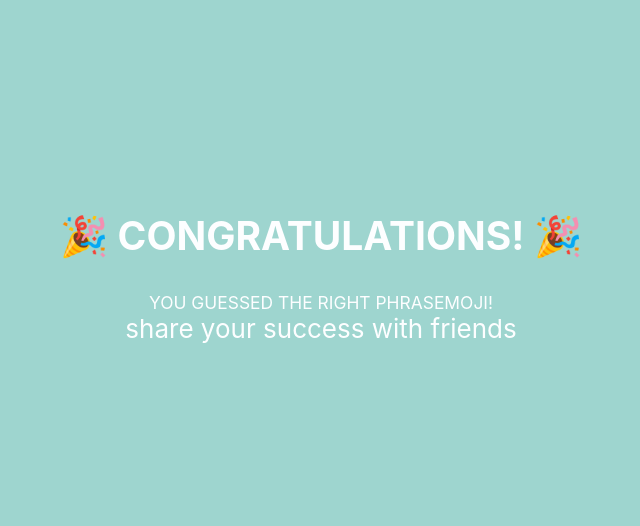
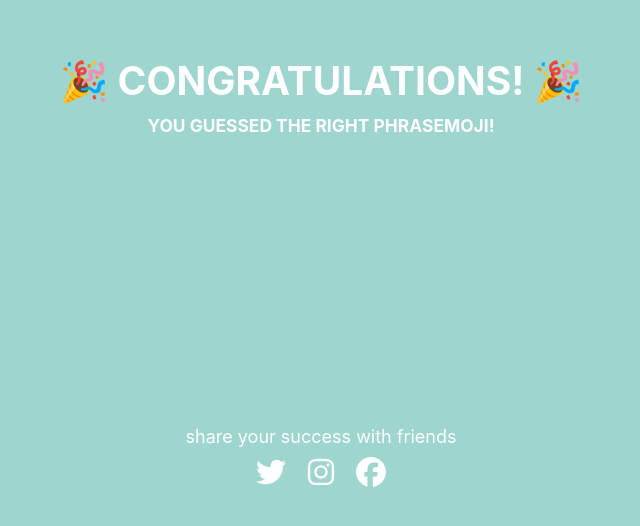
Before and after one commit to chelsabeth/phrasemoji, a React (Create React App) app: page /success in a window 1280 px wide. Shown: the part 138-664 px from the top of the page, without its empty margins (319-959 px from the left). Built offline with nearby package versions, Linux system fonts and the light colour scheme.

Commit message:
Complete success page styling

```diff
--- a/package.json
+++ b/package.json
@@ -3,6 +3,10 @@
   "version": "0.1.0",
   "private": true,
   "dependencies": {
+    "@fortawesome/fontawesome-svg-core": "^6.4.0",
+    "@fortawesome/free-brands-svg-icons": "^6.4.0",
+    "@fortawesome/free-solid-svg-icons": "^6.4.0",
+    "@fortawesome/react-fontawesome": "^0.2.0",
     "@testing-library/jest-dom": "^5.16.5",
     "@testing-library/react": "^13.4.0",
     "@testing-library/user-event": "^13.5.0",
--- a/src/App.css
+++ b/src/App.css
@@ -1,4 +1,4 @@
 .subtext {
-    font-weight: normal;
-    margin: 0;
+    font-weight: 700;
+    margin: 10px;
 }
--- a/src/components/Success.css
+++ b/src/components/Success.css
@@ -9,3 +9,31 @@
     font-size: calc(10px + 2vmin);
     color: #FDFEFF;
 }
+
+h2 {
+    margin-bottom: 0;
+}
+
+.share-section {
+    margin-top: 35vh;
+}
+
+.share-text {
+    font-size: large;
+}
+
+.social-icons {
+    display: flex;
+    align-items: center;
+}
+
+a {
+    text-decoration: none;
+}
+
+.social-icons .icon {
+    margin: 10px;
+    width: 30px;
+    height: 30px;
+    color: #FDFEFF;
+}
--- a/src/components/Success.js
+++ b/src/components/Success.js
@@ -1,4 +1,7 @@
 import './Success.css';
+import { FontAwesomeIcon } from '@fortawesome/react-fontawesome'
+import { faTwitter, faInstagram, faFacebook } from '@fortawesome/free-brands-svg-icons'
+
 
 function Success() {
     return (
@@ -7,8 +10,19 @@ function Success() {
             <h2>🎉 CONGRATULATIONS! 🎉</h2>
             <h6 className="subtext">YOU GUESSED THE RIGHT PHRASEMOJI!</h6>
         </section>
-        <section>
-            <div>share your success with friends</div>
+        <section className="share-section">
+            <div className="share-text">share your success with friends</div>
+        </section>
+        <section className="social-icons">
+            <a href="https://twitter.com">
+                <FontAwesomeIcon icon={faTwitter} className="icon" />
+            </a>
+            <a href="https://instagram.com">
+                <FontAwesomeIcon icon={faInstagram} className="icon" />
+            </a>
+            <a href="https://facebook.com">
+                <FontAwesomeIcon icon={faFacebook} className="icon" />
+            </a>
         </section>
       </div>
     );
```
Also changed, not shown: 1 other file (tests, documents, lock files or other folders).
